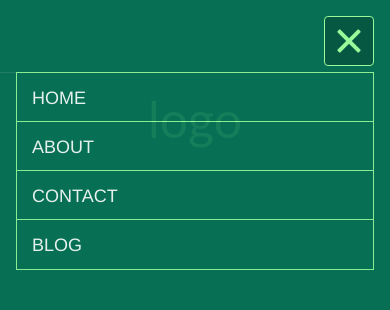
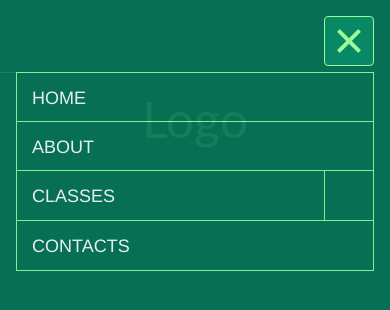
Before and after one commit to lilic7/templates, a website: page pug/index.pug in a window 390 px wide. Both pictures are taken after a click on the button "Toggle navigation". Drawn offline with nearby package versions, Linux system fonts and the light colour scheme; files that its build step writes are made by us from their sources; a web font is replaced by a local one.

Commit message:
edit header pug file

```diff
--- a/public/css/style.css
+++ b/public/css/style.css
@@ -3815,45 +3815,43 @@ input[type="button"].btn-block {
     display: block;
     color: #b6d8cf; }
 
-.navbar-toggle {
+.navbar-default .navbar-toggle {
+  background-color: #065842;
   width: 50px;
   height: 50px;
   padding: 9px 16px;
   margin-top: 15px; }
-  .navbar-toggle .icon-bar {
+  .navbar-default .navbar-toggle .icon-bar {
     transition: 300ms ease-in-out;
     position: relative;
     width: 18px;
     height: 4px; }
-    .navbar-toggle .icon-bar:nth-child(2) {
+    .navbar-default .navbar-toggle .icon-bar:nth-child(2) {
       -webkit-transform: rotate(45deg);
               transform: rotate(45deg);
       width: 30px;
       top: 8px;
       left: -7px; }
-    .navbar-toggle .icon-bar:nth-child(3) {
+    .navbar-default .navbar-toggle .icon-bar:nth-child(3) {
       opacity: 0; }
-    .navbar-toggle .icon-bar:last-child {
+    .navbar-default .navbar-toggle .icon-bar:last-child {
       -webkit-transform: rotate(-45deg);
               transform: rotate(-45deg);
       width: 30px;
       left: -7px;
       top: -8px; }
-  .navbar-toggle.collapsed .icon-bar {
+  .navbar-default .navbar-toggle.collapsed .icon-bar {
     -webkit-transform: rotate(0deg);
             transform: rotate(0deg);
     width: 18px;
     top: 0;
     left: 0;
     opacity: 1; }
-  .navbar-toggle:hover, .navbar-toggle:focus {
+  .navbar-default .navbar-toggle:hover, .navbar-default .navbar-toggle:focus {
     background: #098866;
     border-color: #99fa99; }
-    .navbar-toggle:hover .icon-bar, .navbar-toggle:focus .icon-bar {
+    .navbar-default .navbar-toggle:hover .icon-bar, .navbar-default .navbar-toggle:focus .icon-bar {
       background-color: #99fa99; }
-
-.navbar-default .navbar-toggle {
-  background-color: #065842; }
 
 .navbar-default .navbar-nav {
   border: 1px solid #99fa99;
--- /dev/null
+++ b/pug/abstract/mixins.pug
@@ -0,0 +1,37 @@
+mixin logo(text, img, classes, spanText)
+    a.navbar-brand.text-center(class=classes href="/")=text
+        if img
+            img(src="img/"+img)
+        if spanText
+            span=spanText
+
+mixin navbarToggle(toggleID, classes)
+    button.navbar-toggle.collapsed(
+        class=classes
+        type="button"
+        data-toggle="collapse"
+        data-target='#'+toggleID
+        )
+        span.sr-only Toggle navigation
+        span.icon-bar
+        span.icon-bar
+        span.icon-bar
+
+
+mixin navbarNav
+    ul.nav.navbar-nav
+        each link in links
+            if link.submenu
+                +submenu(link)
+            else
+                li
+                    a(href=link.href)=link.title
+
+mixin submenu(submenu)
+    li.with-submenu
+        a.parent-link(href=submenu.href)=submenu.title
+        span.dropdown-icon
+        ul.nav.submenu
+            each link in submenu.submenu
+                li
+                    a(href=link.href)=link.title
--- /dev/null
+++ b/pug/abstract/variables.pug
@@ -0,0 +1,4 @@
+- var navbarToggleID = 'nav-content'
+
+- var classesSubmenu = [{title: 'instructors', href: 'instructors.html'}, {title: 'best of', href: 'best.html'}]
+- var links = [{title: 'home', href: '/'},{title: 'about', href: 'about.html'}, {title: 'classes', href: 'classes.html', submenu: classesSubmenu}, {title: 'contacts', href: 'contacts.html'}]
--- a/pug/index.pug
+++ b/pug/index.pug
@@ -1,4 +1,4 @@
-extends parts/layout
+extends layout/layout
 
 block main-content
     .row
--- a/pug/parts/layout.pug
+++ b/pug/layout/layout.pug
@@ -1,3 +1,5 @@
+include ../abstract/variables
+include ../abstract/mixins
 doctype
 html(lang="en")
     head
@@ -8,11 +10,11 @@ html(lang="en")
         title template starter
     body
 
-        include header
+        include ../parts/header
 
         block main-content
 
-        include footer
+        include ../parts/footer
 
 
         script(src="assets/jquery/dist/jquery.min.js")
--- a/pug/parts/footer.pug
+++ b/pug/parts/footer.pug
@@ -1,7 +1,3 @@
 .container
     .row
-        .footer.col-xs-12
-            .row
-                .col-sm-7
-                .col-sm-4.col-sm-offset-1
-                    .social-links
+        .footer
--- a/pug/parts/header.pug
+++ b/pug/parts/header.pug
@@ -2,22 +2,10 @@
     nav.navbar.navbar-default.row
         .navbar-header.container
             .row
-                button.col-xs-12.navbar-toggle.collapsed(type="button" data-toggle="collapse" data-target="#nav-content")
-                    span.sr-only Toggle navigation
-                    span.icon-bar
-                    span.icon-bar
-                    span.icon-bar
+                +navbarToggle(navbarToggleID, 'col-xs-12')
 
-                a.col-xs-12.navbar-brand.text-center(href="/") logo
+                +logo('Logo', null, 'col-xs-12')
 
             .row
-                .collapse.row.navbar-collapse#nav-content
-                    ul.nav.navbar-nav
-                        li
-                            a(href="/") Home
-                        li
-                            a(href="") About
-                        li
-                            a(href="") Contact
-                        li
-                            a(href="") Blog
+                .collapse.row.navbar-collapse(id=navbarToggleID)
+                    +navbarNav
```
Also changed, not shown: public/index.html, 1 other file.
